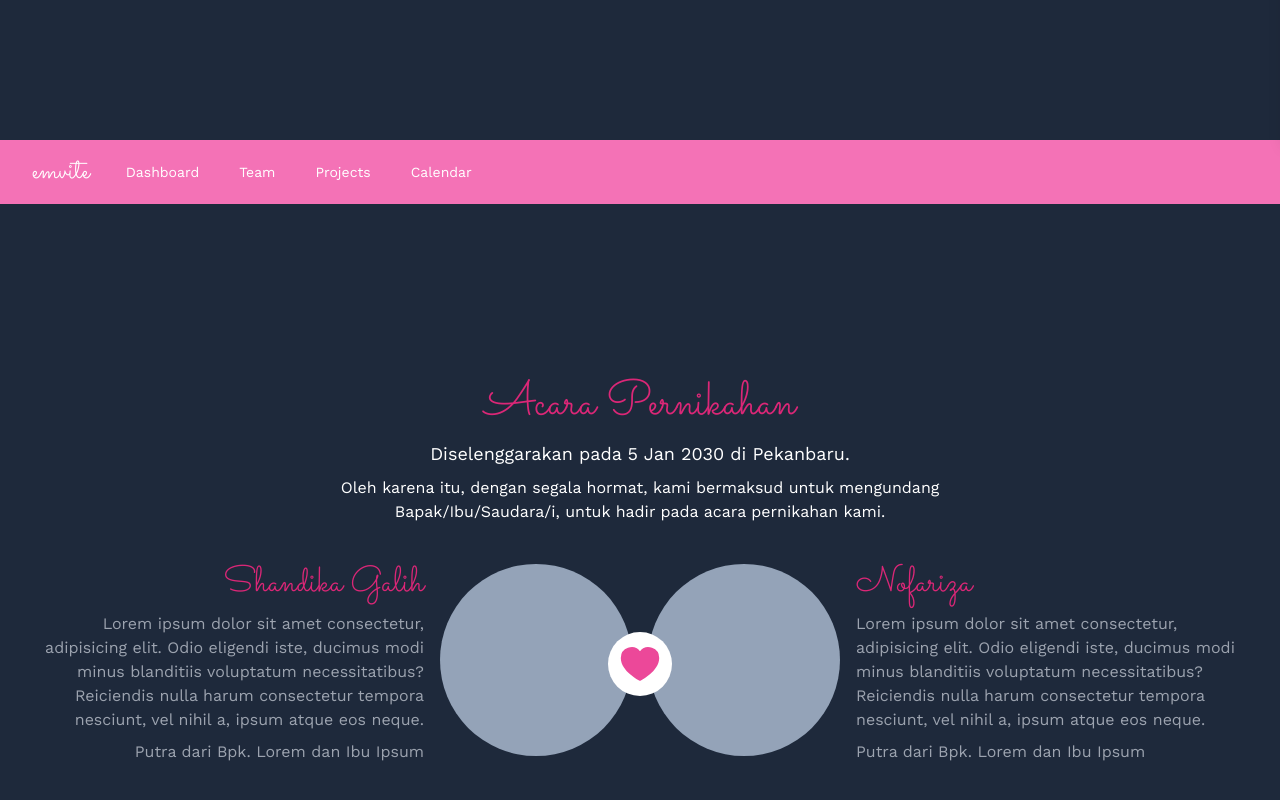
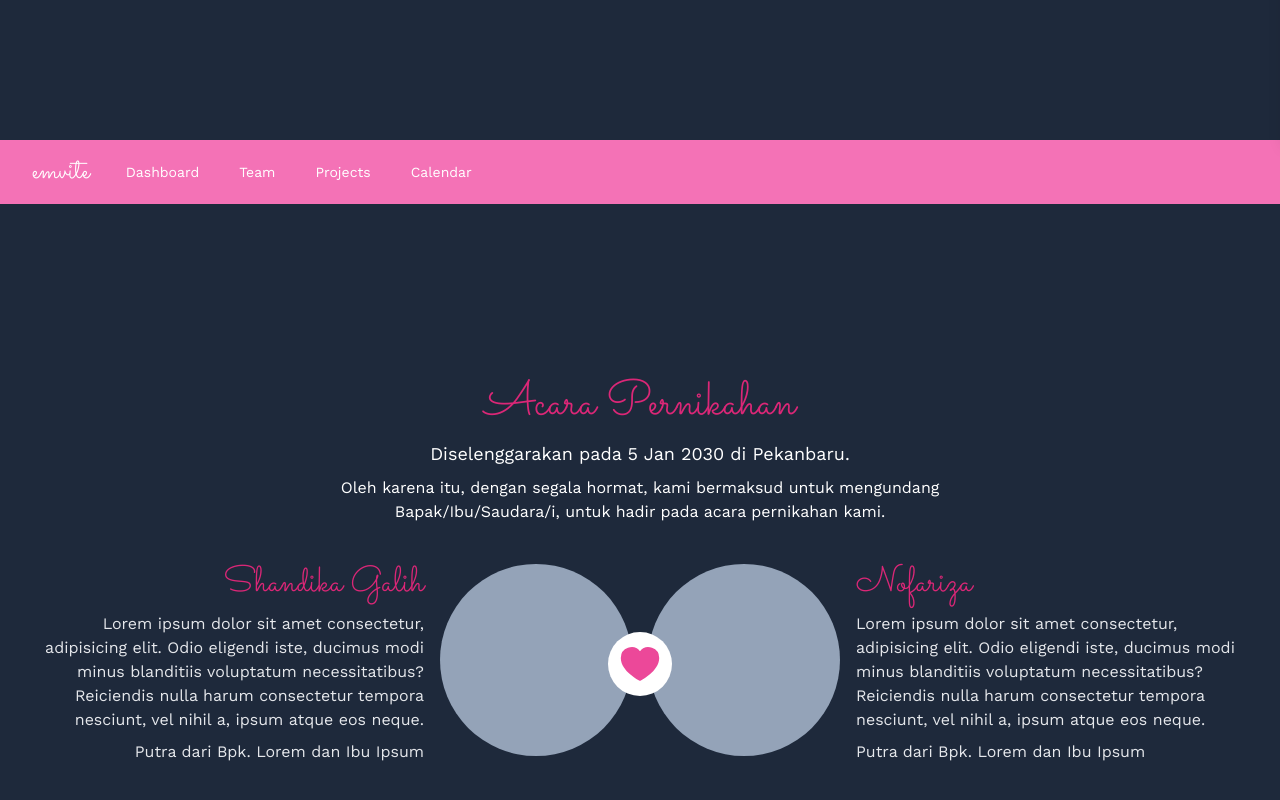
Before and after one commit to ekomardiatno/nextjs-dashboard, a Next.js app: page /invitation in a window 1280 px wide. Shown: the part 660-1460 px from the top of the page. Built offline with nearby package versions, Linux system fonts and the light colour scheme; a web font is replaced by a local one.

Commit message:
fix text color

```diff
--- a/app/invitation/page.tsx
+++ b/app/invitation/page.tsx
@@ -126,8 +126,8 @@ export default function InvitationPage() {
                 <div className="w-36 h-36 md:w-48 md:h-48 rounded-full bg-slate-400"></div>
                 <div className='flex-1'>
                   <h3 className={sacramento.className + ' text-4xl font-bold mb-2 text-pink-600 text-left lg:text-right'}>Shandika Galih</h3>
-                  <p className='mb-2 text-gray-700 md:text-gray-400 text-left lg:text-right'>Lorem ipsum dolor sit amet consectetur, adipisicing elit. Odio eligendi iste, ducimus modi minus blanditiis voluptatum necessitatibus? Reiciendis nulla harum consectetur tempora nesciunt, vel nihil a, ipsum atque eos neque.</p>
-                  <p className='text-gray-700 md:text-gray-400 text-left lg:text-right'>Putra dari Bpk. Lorem dan Ibu Ipsum</p>
+                  <p className='mb-2 text-gray-700 dark:text-gray-200 text-left lg:text-right'>Lorem ipsum dolor sit amet consectetur, adipisicing elit. Odio eligendi iste, ducimus modi minus blanditiis voluptatum necessitatibus? Reiciendis nulla harum consectetur tempora nesciunt, vel nihil a, ipsum atque eos neque.</p>
+                  <p className='text-gray-700 dark:text-gray-200 text-left lg:text-right'>Putra dari Bpk. Lorem dan Ibu Ipsum</p>
                 </div>
               </div>
               <div className="absolute top-2/4 left-2/4 -translate-x-2/4 -translate-y-2/4 w-16 h-w-16 p-2 bg-white rounded-full hidden lg:block">
@@ -136,8 +136,8 @@ export default function InvitationPage() {
               <div className='flex gap-4 lg:flex-row-reverse'>
                 <div className='flex-1'>
                   <h3 className={sacramento.className + ' text-4xl font-bold mb-2 text-pink-600 text-right lg:text-left'}>Nofariza</h3>
-                  <p className='mb-2 text-gray-700 md:text-gray-400 text-right lg:text-left'>Lorem ipsum dolor sit amet consectetur, adipisicing elit. Odio eligendi iste, ducimus modi minus blanditiis voluptatum necessitatibus? Reiciendis nulla harum consectetur tempora nesciunt, vel nihil a, ipsum atque eos neque.</p>
-                  <p className='text-gray-700 md:text-gray-400 text-right lg:text-left'>Putra dari Bpk. Lorem dan Ibu Ipsum</p>
+                  <p className='mb-2 text-gray-700 dark:text-gray-200 text-right lg:text-left'>Lorem ipsum dolor sit amet consectetur, adipisicing elit. Odio eligendi iste, ducimus modi minus blanditiis voluptatum necessitatibus? Reiciendis nulla harum consectetur tempora nesciunt, vel nihil a, ipsum atque eos neque.</p>
+                  <p className='text-gray-700 dark:text-gray-200 text-right lg:text-left'>Putra dari Bpk. Lorem dan Ibu Ipsum</p>
                 </div>
                 <div className="w-36 h-36 md:w-48 md:h-48 rounded-full bg-slate-400"></div>
               </div>
```
